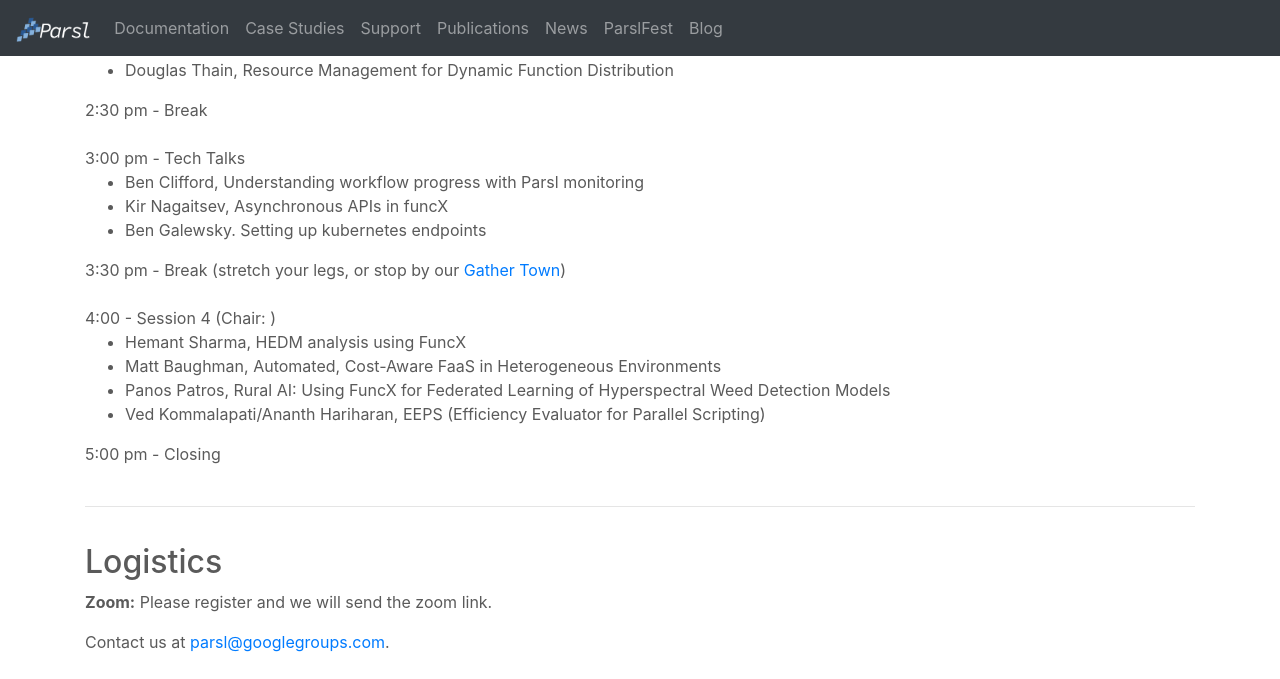
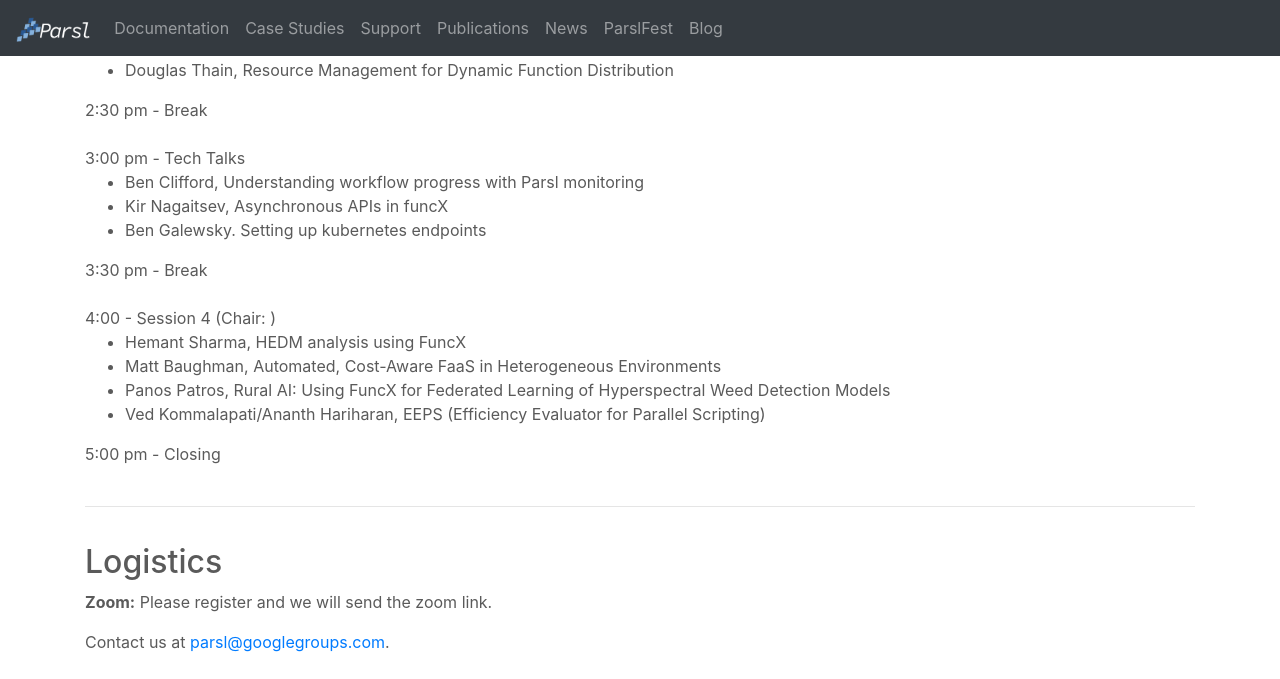
Before and after one commit to Parsl/parsl.github.io, a Jekyll site: the page built from parslfest2021.html, in a window 1280 px wide and 900 px high, scrolled down 1420 px, cut to the strip 0-679 px from the top of the window. Built offline with Jekyll 4.4.1, drawn with Linux system fonts in a browser that asks for light colours.

Commit message:
Update parslfest2021.html

```diff
--- a/parslfest2021.html
+++ b/parslfest2021.html
@@ -94,7 +94,7 @@ redirect_from: "/parsl_meeting"
 	<li>Ben Galewsky. Setting up kubernetes endpoints</li>
      </ul>
 
-      3:30 pm - Break (stretch your legs, or stop by our <a href='https://gather.town/app/9yEo30dEPHXRioKu/parslfest'>Gather Town</a>)<br /><br />
+      3:30 pm - Break <br /><br />
 
       4:00 - Session 4 (Chair: )
       <ul>
```
